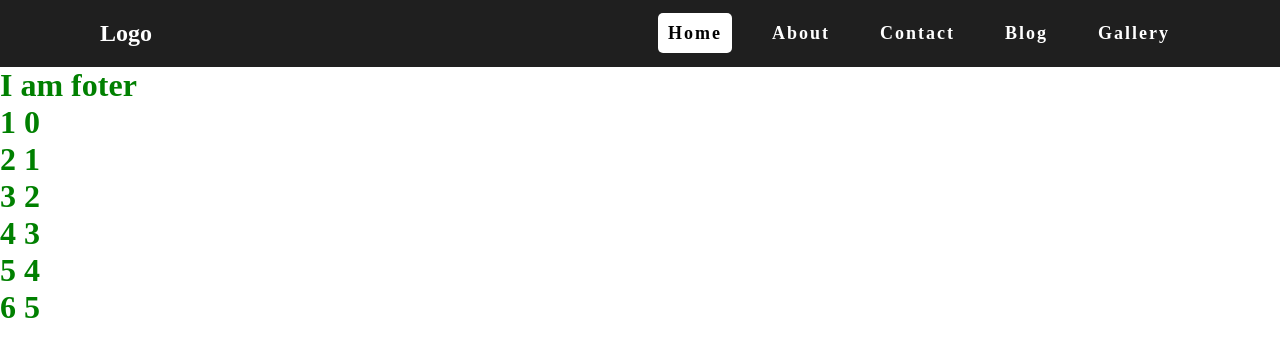
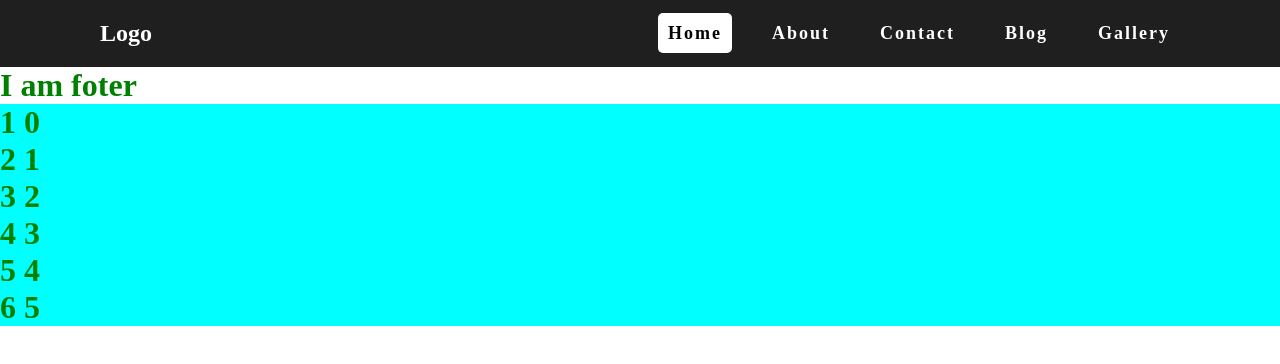
Before and after one commit to HMZeeshanLatif/Vue-Templets, a Vue app: page / in a window 1280 px wide. Shown: the top 364 px of the page. Built offline with nearby package versions, Linux system fonts and the light colour scheme.

Commit message:
Multiple attr with object v-bind

```diff
--- a/src/App.vue
+++ b/src/App.vue
@@ -2,6 +2,7 @@
 import ResponsiveHeader from "./components/Responsiveheader/ResponsiveHeader.vue";
 import Footerss from "./components/Footerss/Footerss.vue";
 import HeroSection from "./components/HeroSection/index.vue";
+
 </script>
 
 <template>
--- a/src/components/HeroSection/index.vue
+++ b/src/components/HeroSection/index.vue
@@ -1,11 +1,15 @@
 <script setup>
-    const numbers=[1,2,3,4,5,6]
-
+const numbers = [1, 2, 3, 4, 5, 6];
+const multiple = {
+  id: "testId",
+  class: "testClass",
+  style: "background-color:aqua",
+};
 </script>
 <template>
-  <h1 v-for="(item,index) in numbers" :key="index">
-    {{item}}
-    {{index}}
+  <h1 v-bind="multiple" v-for="(item, index) in numbers" :key="index">
+    {{ item }}
+    {{ index }}
   </h1>
 </template>
 
```
